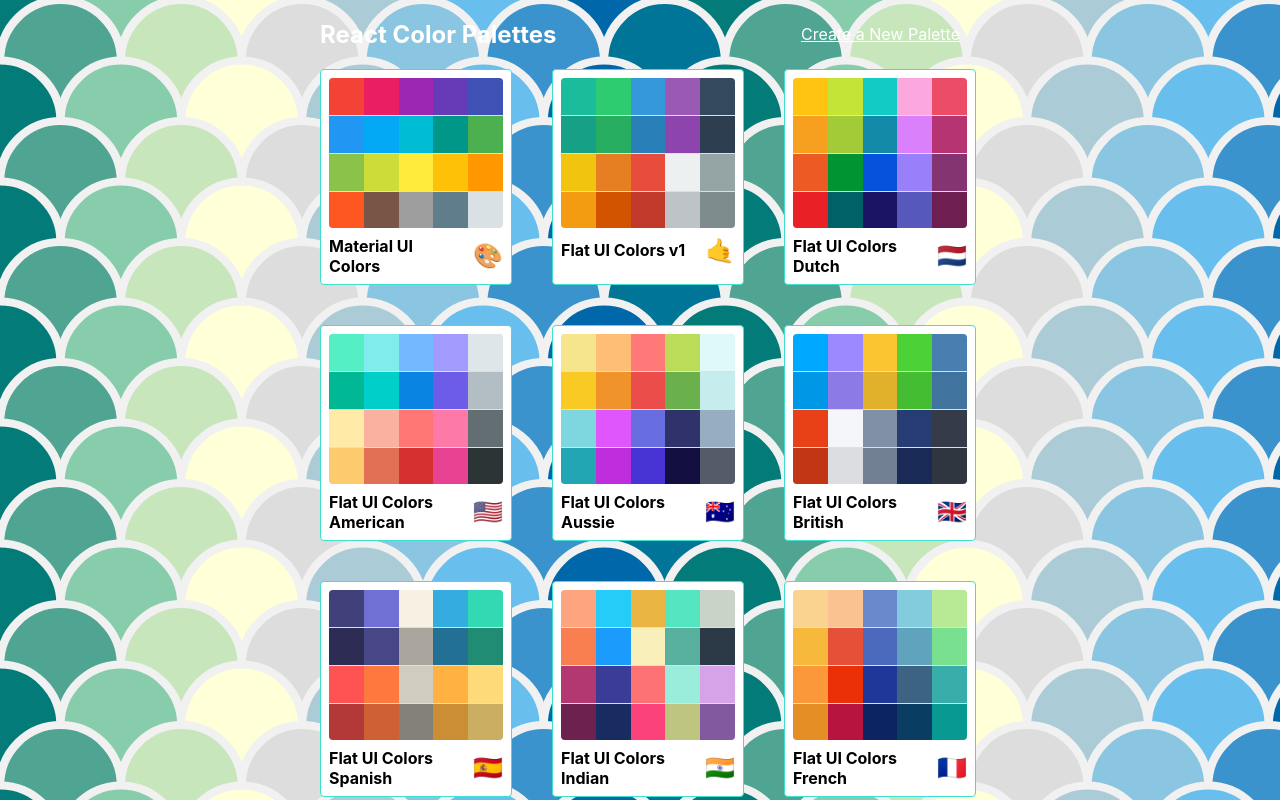
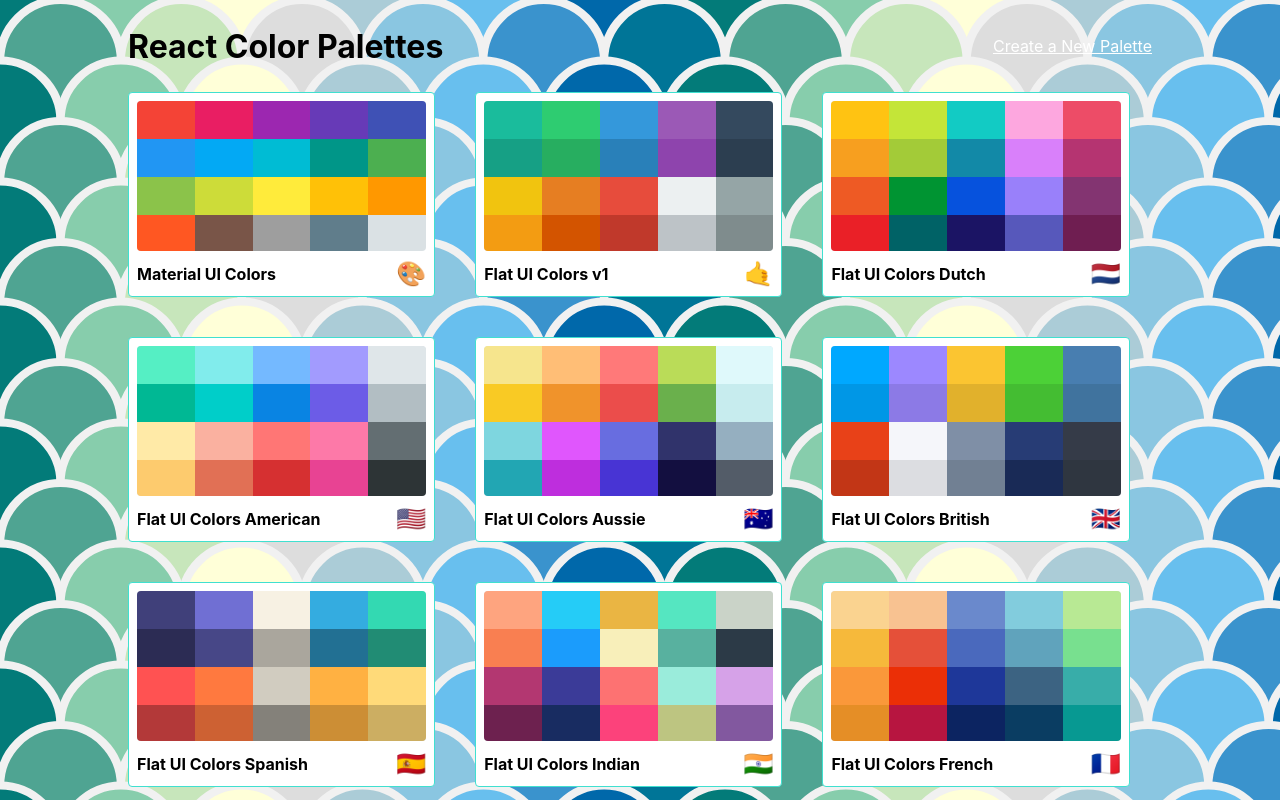
Before and after one commit to yunshine/React-Color-Palettes, a React (Create React App) app: page / in a window 1280 px wide. Built offline with nearby package versions, Linux system fonts and the light colour scheme.

Commit message:
Frontend edits to the palettelist component

```diff
--- a/src/PaletteList.js
+++ b/src/PaletteList.js
@@ -16,7 +16,7 @@ class PaletteList extends Component {
       <div className={classes.root}>
         <div className={classes.container}>
           <nav className={classes.nav}>
-            <h1>React Color Palettes</h1>
+            <h1 className={classes.heading}>React Color Palettes</h1>
             <Link exact to="/palette/new">Create a New Palette</Link>
           </nav>
           <div className={classes.palettes}>
--- a/src/styles/PaletteListStyles.js
+++ b/src/styles/PaletteListStyles.js
@@ -37,6 +37,10 @@ export default {
       color: "white",
     }
   },
+  heading: {
+    fontSize: "2rem",
+    color: "black",
+  },
   palettes: {
     boxSizing: "border-box",
     width: "100%",
--- a/src/styles/sizes.js
+++ b/src/styles/sizes.js
@@ -9,6 +9,7 @@ export default {
       sm: "768px",
       md: "992px",
       lg: "1200px",
+      xl: "1600px",
     };
     return `@media (max-width: ${sizes[size]})`;
   }
```
